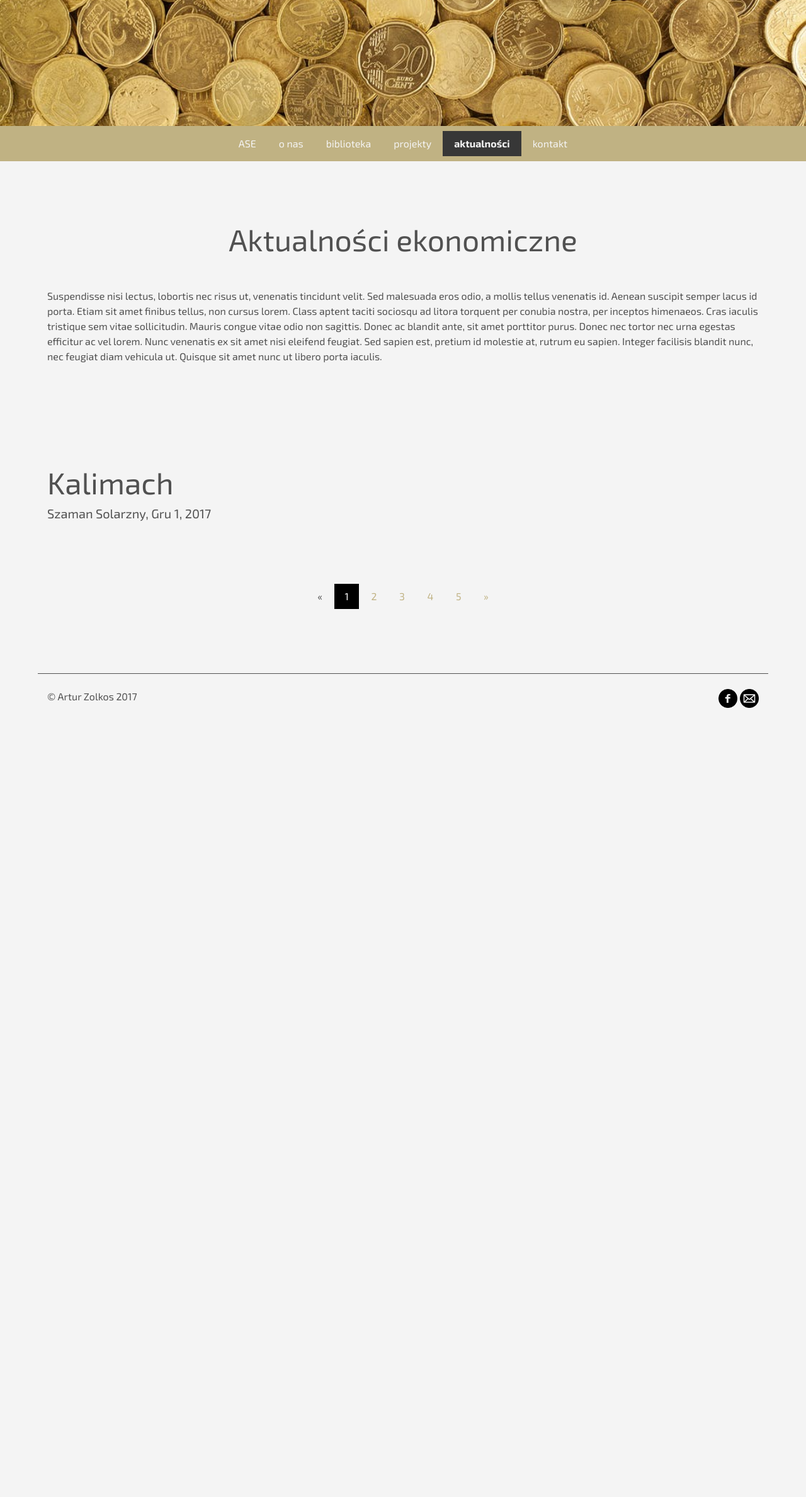
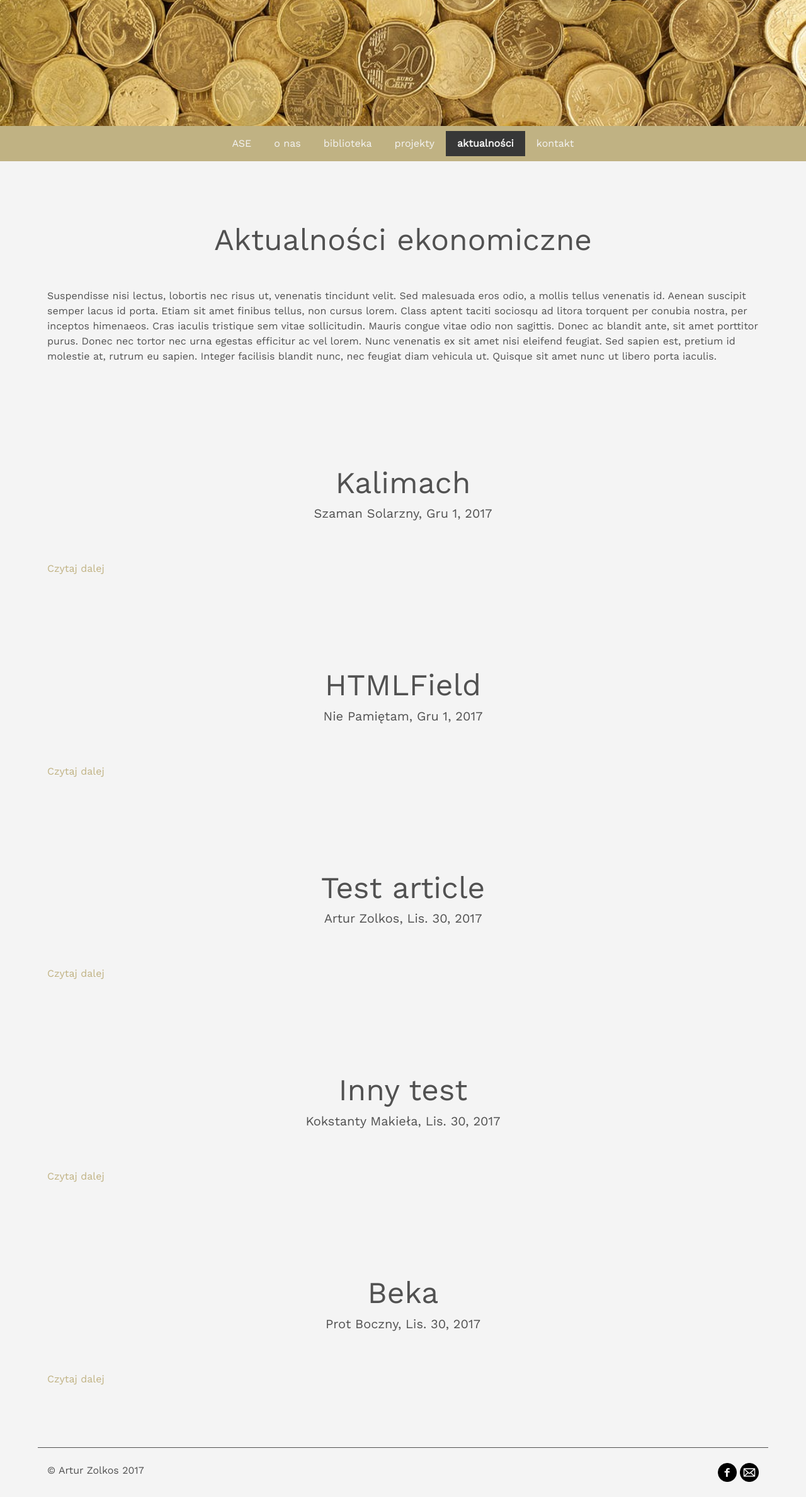
Before and after one commit to azolkos/sknase, a Django app: page /aktualnosci/ in a window 1280 px wide. Shown: the whole page at 63% size. Before the commit the page ends 1124 px from the top, so only its background shows below. Run offline with Django 3.2, Linux system fonts and the light colour scheme; data comes from the database, SQL or seed files in the repository; some libraries are stand-ins or nearby versions.

Commit message:
Changed display format of aktualnosci

```diff
--- a/mainsite/views.py
+++ b/mainsite/views.py
@@ -68,14 +68,16 @@ def projekty(request):
 
 def aktualnosci(request):
     arts = article.objects.all().order_by('-date')
-    page = request.GET.get('page', 1)
-    paginator = Paginator(arts, 1)
-    try:
-        a = paginator.page(page)
-    except PageNotAnInteger:
-        a = paginator.page(1)
-    except EmptyPage:
-        a = paginator.page(paginator.num_pages)
+    page = request.GET.get('page')
+    if page != None:
+        chosen = article.objects.get(pk=page)
+    # paginator = Paginator(arts, 1)
+    # try:
+    #     a = paginator.page(page)
+    # except PageNotAnInteger:
+    #     a = paginator.page(1)
+    # except EmptyPage:
+    #     a = paginator.page(paginator.num_pages)
     return render(request, 'aktualnosci.html', locals())
 
 def recenzje(request):
--- a/static/css/master.css
+++ b/static/css/master.css
@@ -1,6 +1,9 @@
 html, body {
-	font-family: 'Exo 2', sans-serif;
-	font-size: medium;
+	/* font-family: 'Exo 2', sans-serif; */
+	/* font-family: 'Roboto Slab', serif; */
+	/* font-family: 'Cormorant', serif; */
+	font-family: 'Work Sans', sans-serif;
+	font-size: 12pt;
 	height: 100%;
 	margin: 0;
 	color: #515151;
@@ -87,3 +90,7 @@ textarea {
 .w3-button:hover {
 	background-color: #C0B283 !important;
 }
+
+.w3-button {
+	background-color: #373737 !important;
+}
--- a/templates/aktualnosci.html
+++ b/templates/aktualnosci.html
@@ -3,6 +3,21 @@
 {% block title %}aktualności{% endblock %}
 
 {% block content %}
+
+	{% if page != None %}
+		<div class="nextrow">
+			<div class="container-fluid inside_row">
+				<div class="section_title w3-center">
+					<h2>{{chosen.topic}}</h2>
+					<h5>{{chosen.author_first_name}} {{chosen.author_last_name}}, {{chosen.date}}</h5>
+				</div>
+				<div class="section_content">
+					<p>{{chosen.article|safe}}</p>
+					<p><a href="/aktualnosci/">Powrót</a></p>
+				</div>
+			</div>
+		</div>
+	{% else %}
 
 		<div class="headrow">
 			<div class="container-fluid inside_row">
@@ -17,17 +32,27 @@
 			</div>
 		</div>
 
-
+		{% for article in arts %}
 		<div class="nextrow">
-		{% for article in a %}
 			<div class="container-fluid inside_row">
-			<div class="section_title">
+				<div class="section_title w3-center">
 					<h2>{{article.topic}}</h2>
 					<h5>{{article.author_first_name}} {{article.author_last_name}}, {{article.date}}</h5>
 				</div>
 				<div class="section_content">
-				<p>{{article.article|safe}}</p>
-				{% if a.has_other_pages %}
+					<p>{{article.article|safe|truncatewords:"100"|linebreaks}}</p>
+					<a href="?page={{article.id}}">Czytaj dalej</a>
+				</div>
+			</div>
+		</div>
+		{% endfor %}
+
+	{% endif %}
+
+{% endblock %}
+
+<!-- Paginator -->
+<!-- {% if a.has_other_pages %}
 <div class="w3-center" style="padding-top: 36px">
 <div class="w3-bar">
 	{% if a.has_previous %}
@@ -49,10 +74,4 @@
 	{% endif %}
 </div>
 </div>
-				{% endif %}
-			</div>
-		</div>
-		{% endfor %}
-	</div>
-
-{% endblock %}
+{% endif %} -->
--- a/templates/index.html
+++ b/templates/index.html
@@ -20,6 +20,7 @@
 	<link rel="stylesheet" type="text/css" href="/static/css/navigation.css">
 	<link rel="stylesheet" type="text/css" href="/static/css/library.css">
 	<link rel="stylesheet" type="text/css" href="/static/css/linkstyle.css">
+	<link rel="stylesheet" type="text/css" href="/static/css/paginator.css">
 
 	<!-- External scripts -->
 	<script src="https://ajax.aspnetcdn.com/ajax/jQuery/jquery-3.3.1.min.js"></script>
@@ -31,6 +32,9 @@
 
 	<!-- Custom fonts -->
 	<link href="https://fonts.googleapis.com/css?family=Exo+2:400,700&amp;subset=latin-ext" rel="stylesheet">
+	<link href="https://fonts.googleapis.com/css?family=Roboto+Slab" rel="stylesheet">
+	<link href="https://fonts.googleapis.com/css?family=Cormorant" rel="stylesheet">
+	<link href="https://fonts.googleapis.com/css?family=Work+Sans" rel="stylesheet">
 
 	<title>SKN ASE</title>
 </head>
```
Also changed, not shown: templates/kontakt.html (+5 -5 lines), static/css/paginator.css (added). Lines whose indentation alone changed are shown as unchanged.
